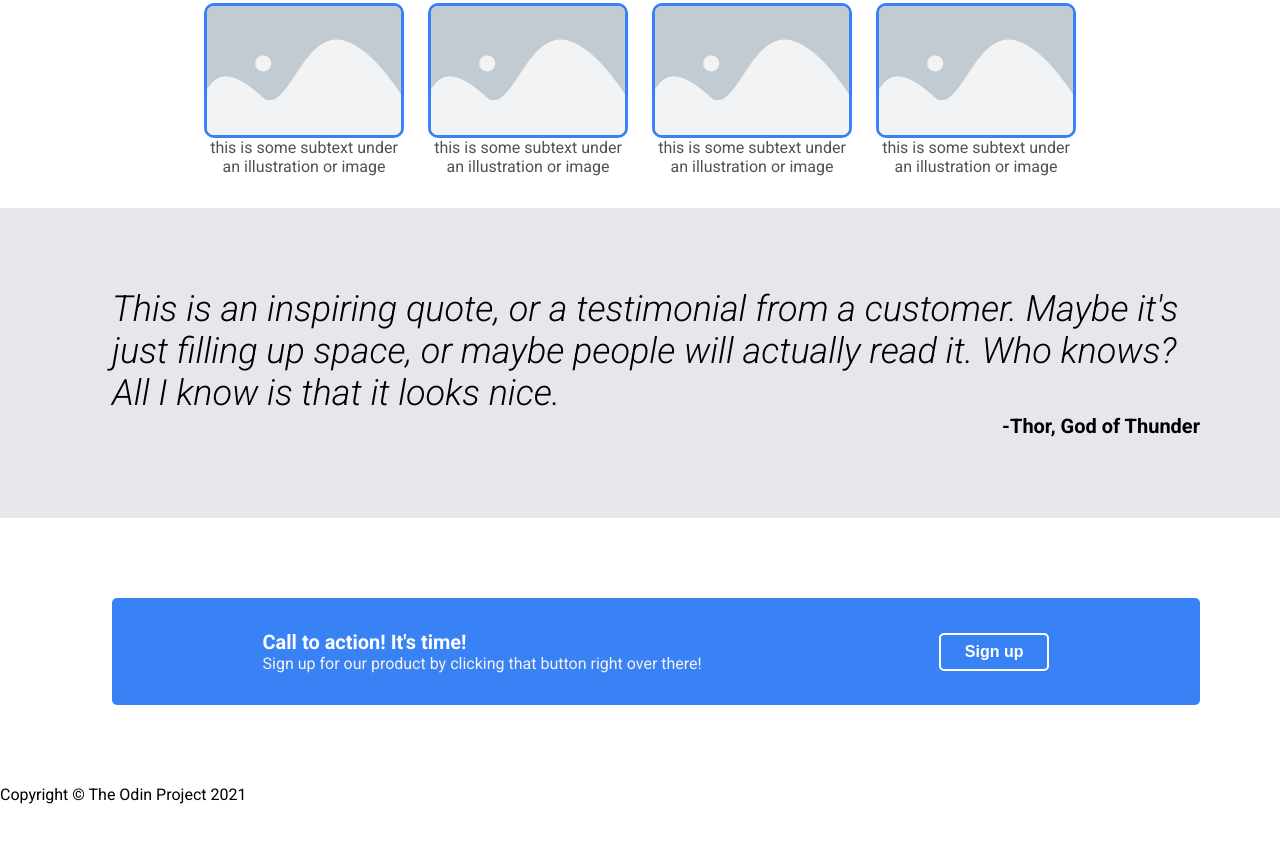
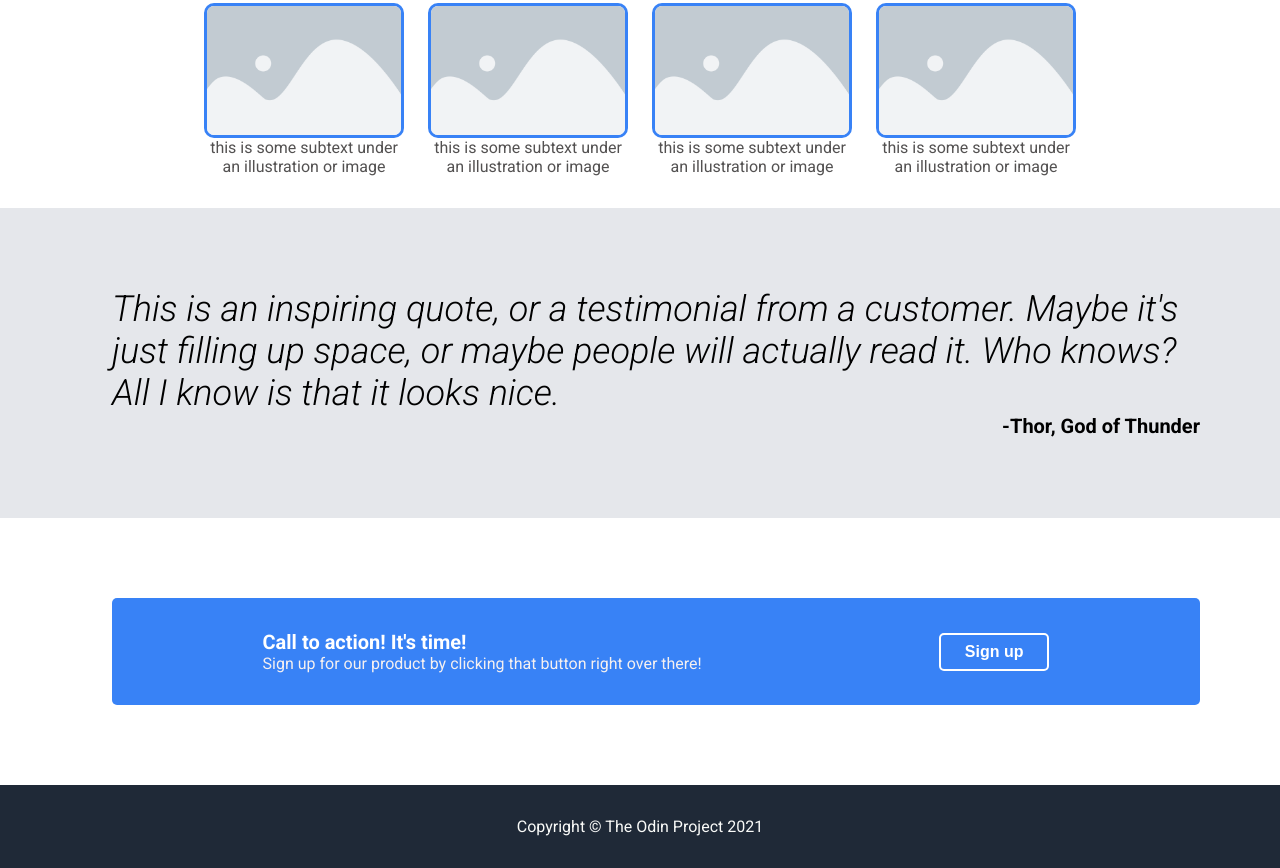
Before and after one commit to Ash-315/landing-page-mint, a plain HTML site: page index.html in a window 1280 px wide. Shown: the part 465-1333 px from the top of the page. Before the commit the page ends 1269 px from the top, so only its background shows below. Drawn offline with Linux system fonts and the light colour scheme.

Commit message:
Finish styling on footer

```diff
--- a/styles.css
+++ b/styles.css
@@ -192,3 +192,14 @@ ul {
     font-weight: bold;
     font-size: 16px;
 }
+
+/* 'fourth' end */
+
+.footer {
+    background-color: #1F2937;
+    color: #F9FAF8;
+    padding: 32px;
+    display: flex;
+    justify-content: center;
+    align-items: center;
+}
```
